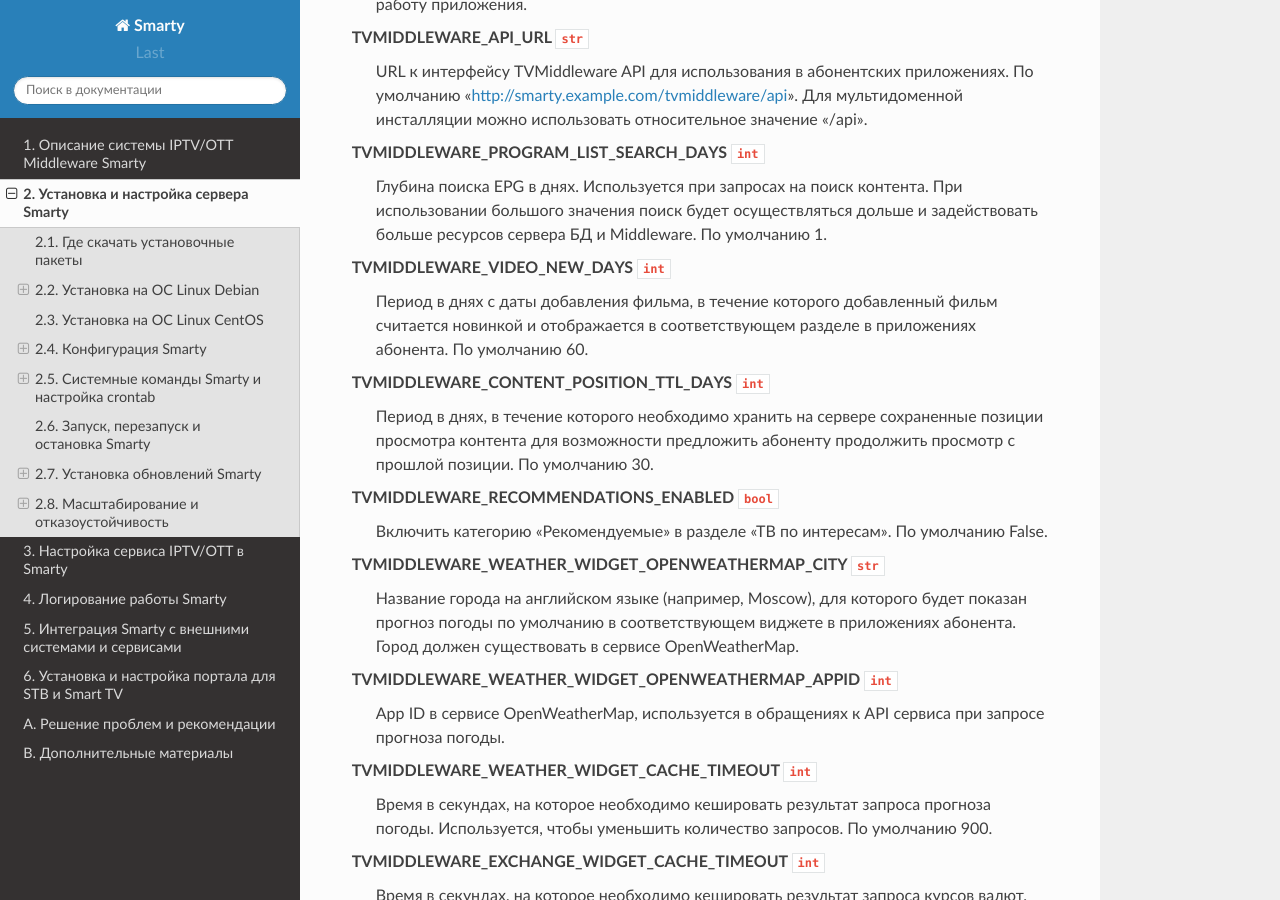
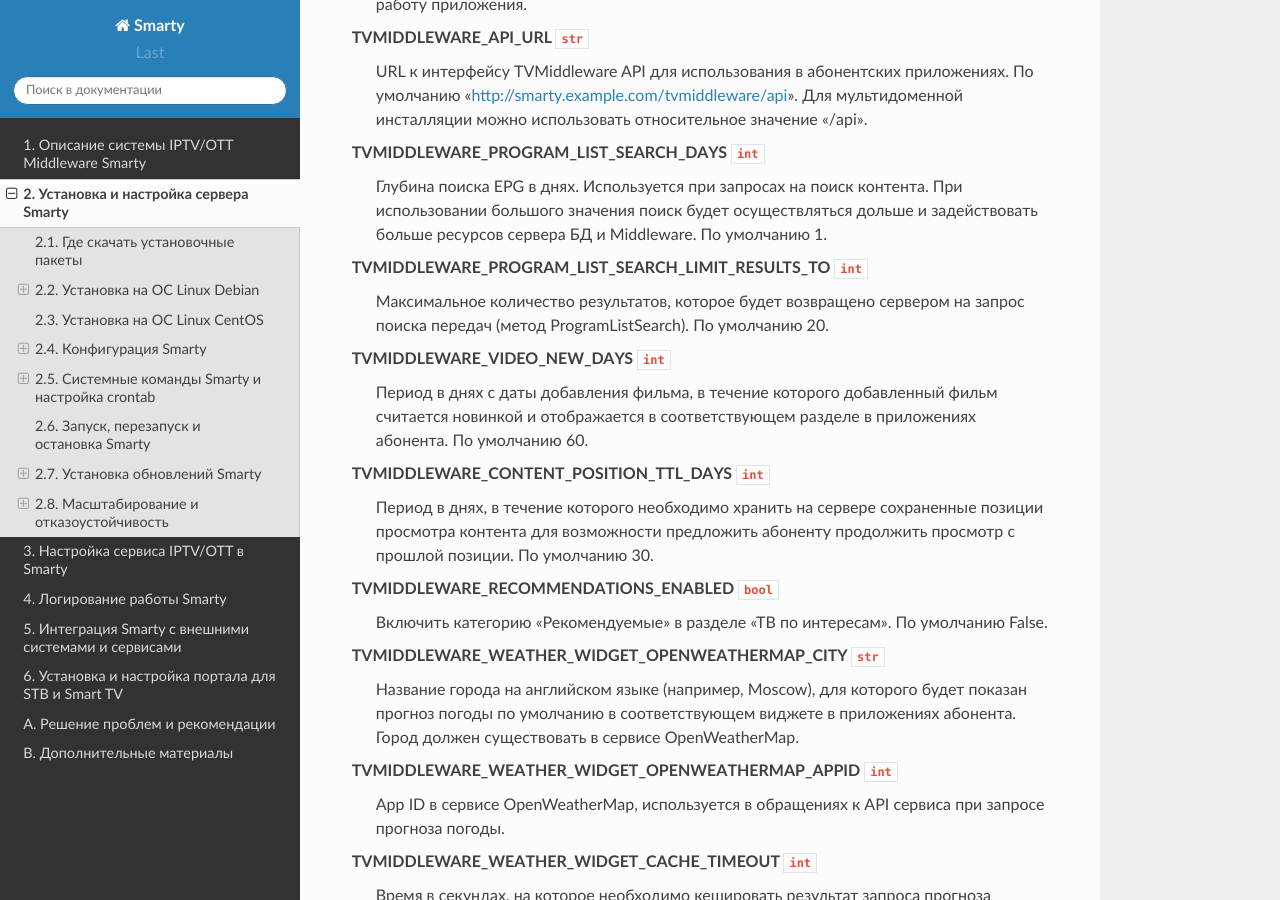
Before and after one commit to sergey-yakovlev/smarty-docs, a Sphinx documentation site: the page built from source/installation_and_configuration.rst, in a window 1280 px wide and 900 px high, scrolled down 4285 px. Built offline with Sphinx 7.4.7 and the Read the Docs theme 2.0.0, drawn with Linux system fonts in a browser that asks for light colours.

Commit message:
TVMIDDLEWARE_PROGRAM_LIST_SEARCH_LIMIT_RESULTS_TO

```diff
--- a/source/installation_and_configuration.rst
+++ b/source/installation_and_configuration.rst
@@ -205,6 +205,10 @@
   Глубина поиска EPG в днях. Используется при запросах на поиск контента. При использовании большого значения
   поиск будет осуществляться дольше и задействовать больше ресурсов сервера БД и Middleware.
   По умолчанию 1.
+
+TVMIDDLEWARE_PROGRAM_LIST_SEARCH_LIMIT_RESULTS_TO ``int``
+  Максимальное количество результатов, которое будет возвращено сервером на запрос поиска передач (метод ProgramListSearch).
+  По умолчанию 20.
 
 TVMIDDLEWARE_VIDEO_NEW_DAYS ``int``
   Период в днях с даты добавления фильма, в течение которого добавленный фильм считается новинкой и отображается
```
